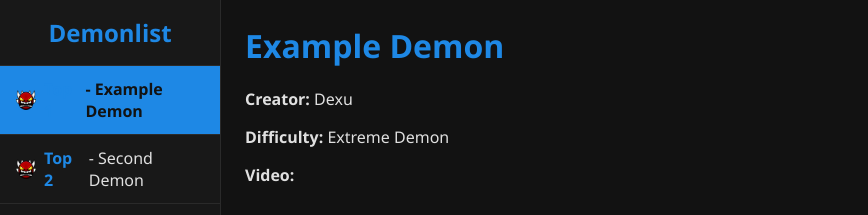
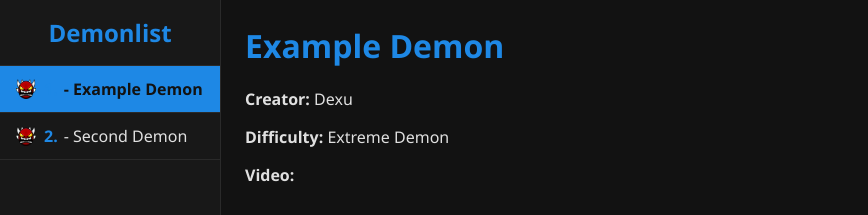
Before and after one commit to dexuujs/dexuujs.github.io, a plain HTML site: page index.html in a window 1280 px wide. Shown: the top 215 px of the page, without its empty margins (0-868 px from the left). Drawn offline with Linux system fonts and the light colour scheme.

Commit message:
no wrapping guys

```diff
--- a/index.html
+++ b/index.html
@@ -104,7 +104,7 @@
     const li = document.createElement('li');
     li.innerHTML = `
       <img src="demonicon.webp" alt="demon icon" class="demon-icon" />
-      <strong class="place">Top ${place}</strong> - ${demon.name}
+      <strong class="place">${place}.</strong> - ${demon.name}
     `;
     li.addEventListener('click', () => {
       selectDemon(index);
```
